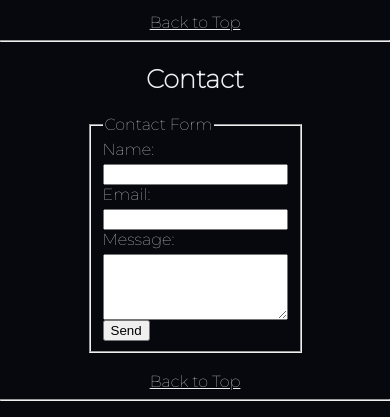
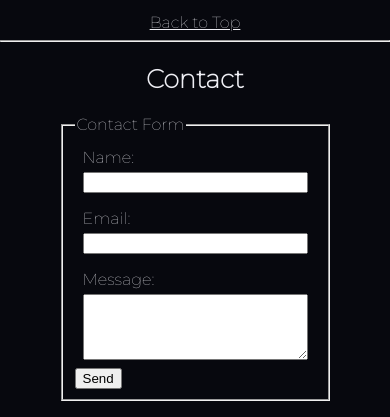
Before and after one commit to briolivarez/Brianna_Olivarez_Portfolio, a plain HTML site: page index.html in a window 390 px wide. Shown: the part 2890-3307 px from the top of the page. Drawn offline with Linux system fonts and the light colour scheme.

Commit message:
form style changes

```diff
--- a/styles.css
+++ b/styles.css
@@ -158,16 +158,15 @@ section#projects summary{
 }
 
 section#contact form{
-    display: flex;
-    align-items: center;
-    justify-content: center;
-    width: auto;
-    padding: auto;
+    display: block;
+    width: 40dvw;
+    margin: 0 auto;
 }
 
 section#contact input-group {
     display: flex;
     flex-direction: column;
+    padding: 0.5rem;
     gap: 5px;
 }
 
@@ -199,9 +198,8 @@ blockquote, wbr{
         grid-template-columns: repeat(3, auto);
     }
 
-    section#about-me input-group {
-        display: block;
-        gap: 5px;
+    section#contact form {
+        width: 60dvw;
     }
 }
 
@@ -249,6 +247,10 @@ blockquote, wbr{
         margin-bottom: 3px;
     }
 
+    section#contact form{
+        width: 70dvw;
+    }
+
     footer section.subscribe form {
         display: flex;
         flex-direction: column;
```
